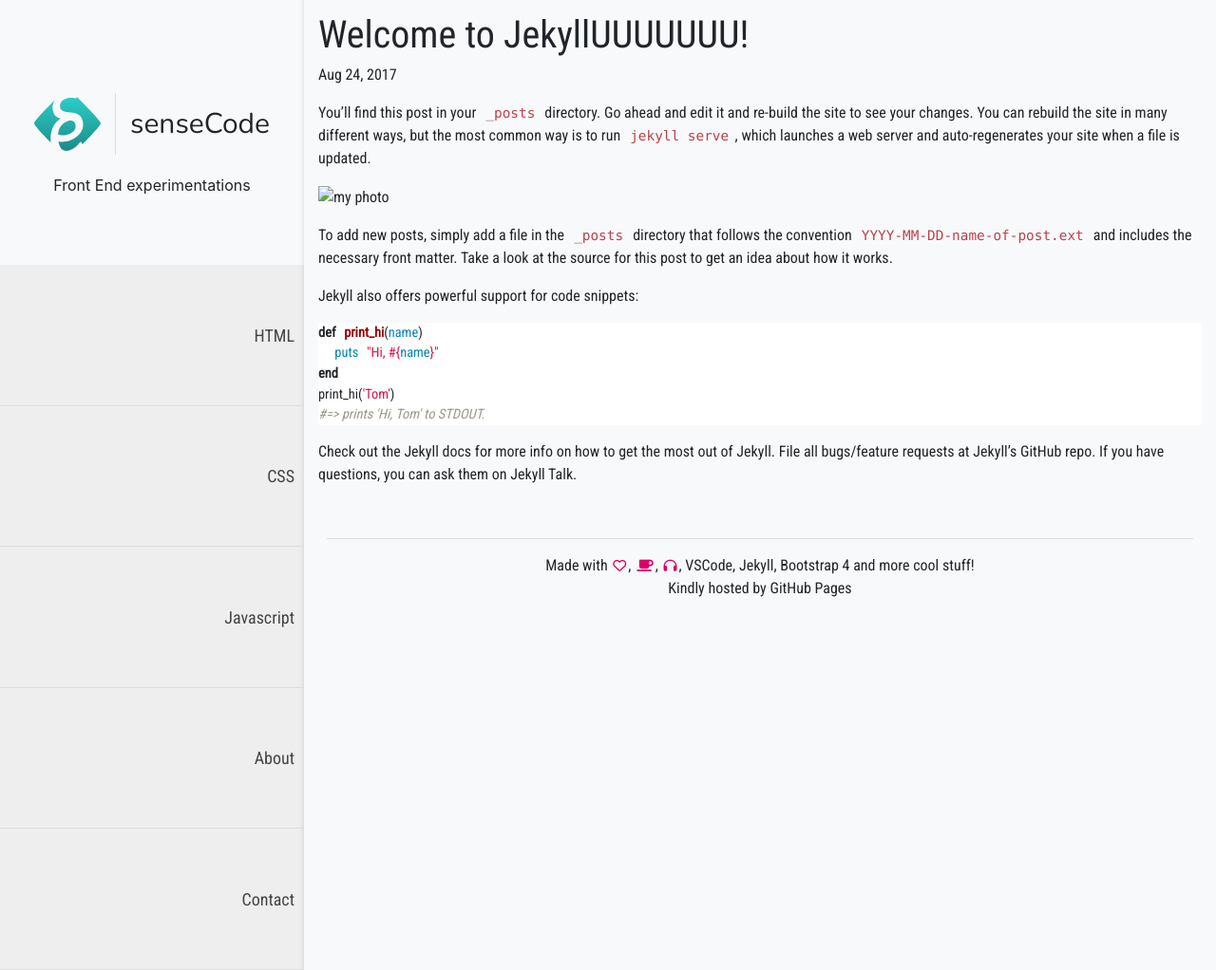
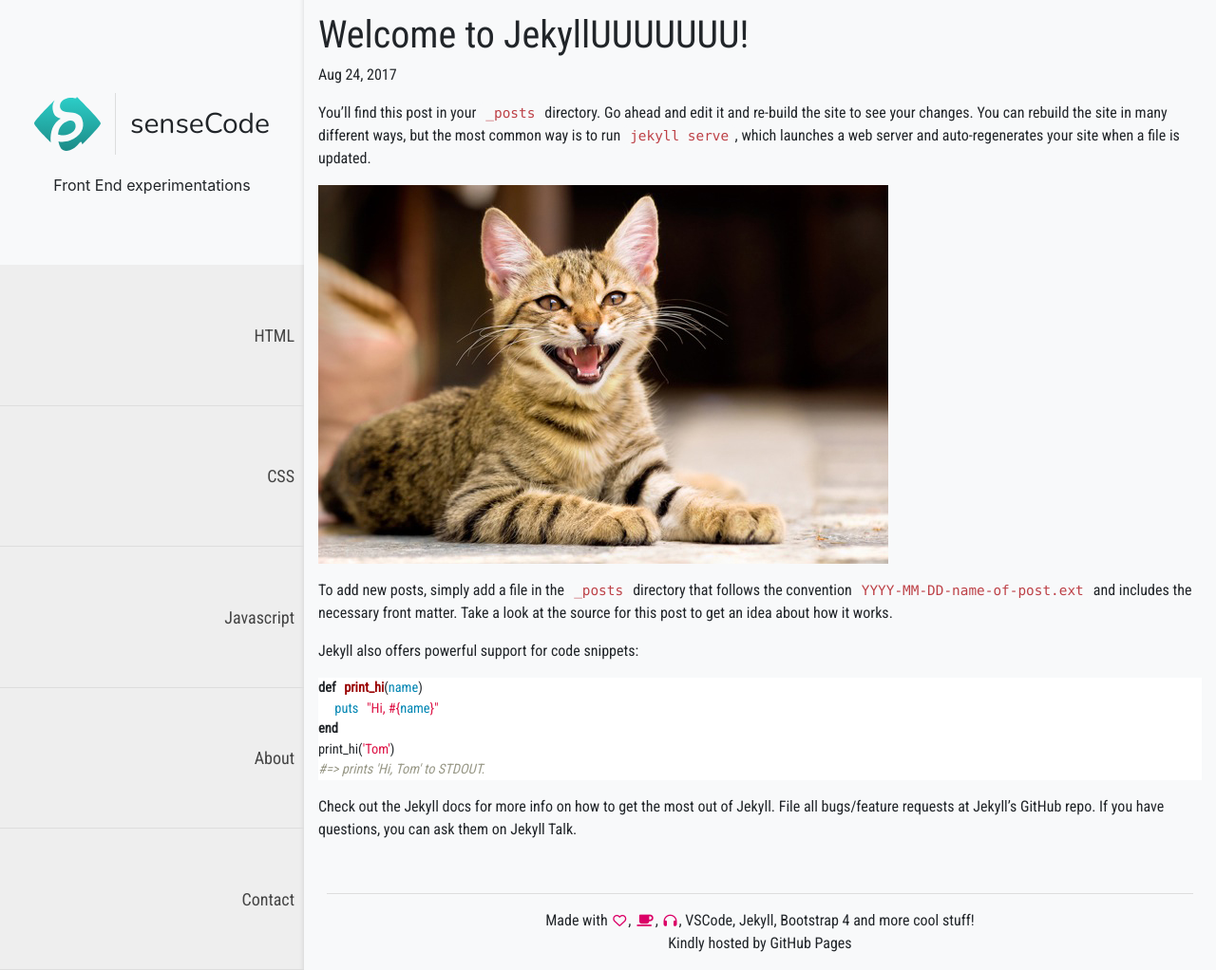
Before and after one commit to rogerbh/sensecode, a Jekyll site: the page built from _posts/2017-08-23-welcome-to-jekyll.markdown, in a window 1280 px wide and 1022 px high. Shown: the whole window at 95% size. Built offline with Jekyll 4.4.1, drawn with Linux system fonts in a browser that asks for light colours; nearby versions of some CDN libraries.

Commit message:
correção de nome de diretório

```diff
--- a/_posts/2017-08-23-welcome-to-jekyll.markdown
+++ b/_posts/2017-08-23-welcome-to-jekyll.markdown
@@ -6,7 +6,7 @@ categories: jekyll update
 ---
 You’ll find this post in your `_posts` directory. Go ahead and edit it and re-build the site to see your changes. You can rebuild the site in many different ways, but the most common way is to run `jekyll serve`, which launches a web server and auto-regenerates your site when a file is updated.
 
-![my photo]({{ site.url }}/_images/cat.jpg)
+![My helpful screenshot]({{ "/images/cat.jpg" | absolute_url }})
 
 To add new posts, simply add a file in the `_posts` directory that follows the convention `YYYY-MM-DD-name-of-post.ext` and includes the necessary front matter. Take a look at the source for this post to get an idea about how it works.
 
```
Also changed, not shown: images/cat.jpg (renamed from _images/cat.jpg).
